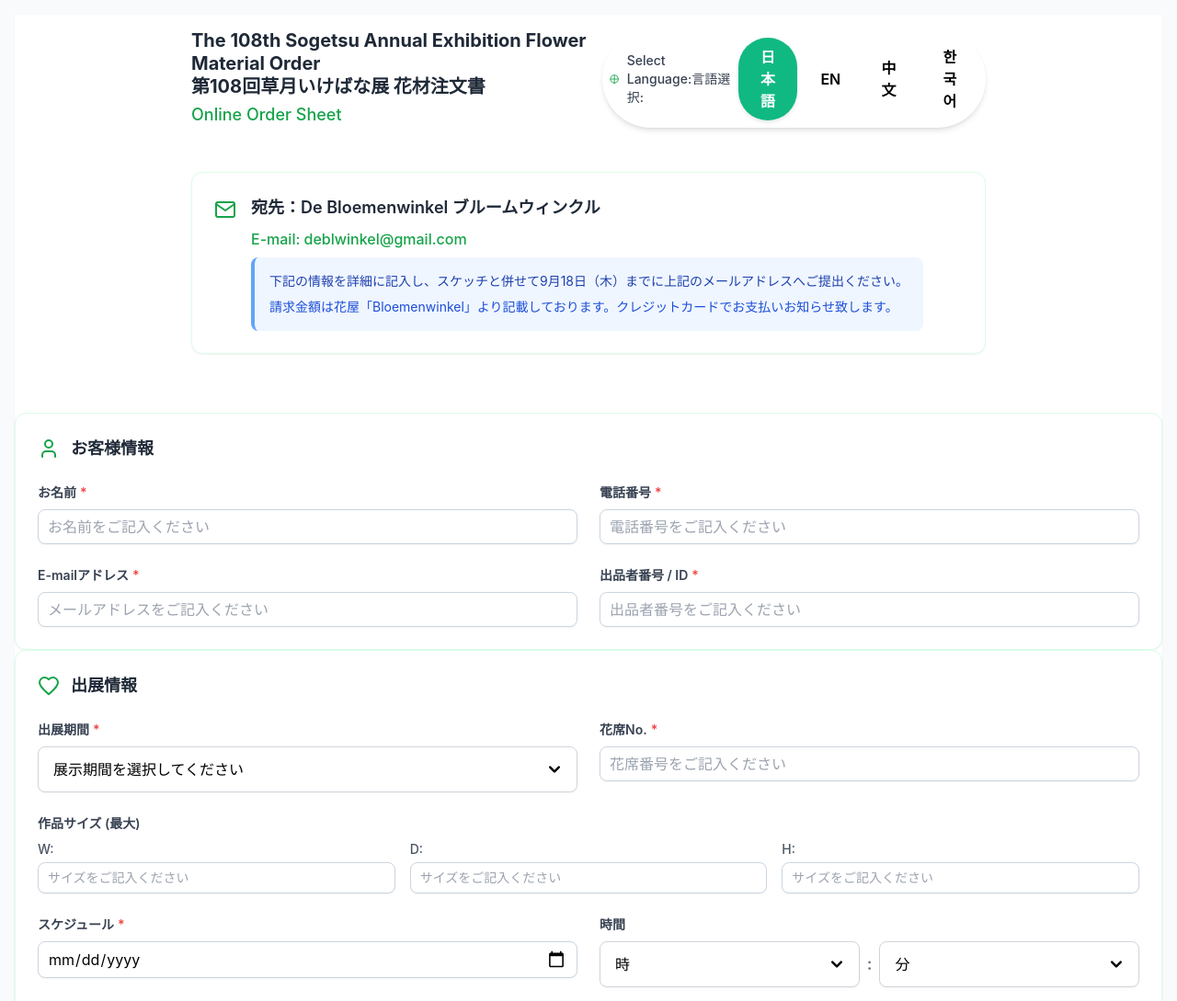
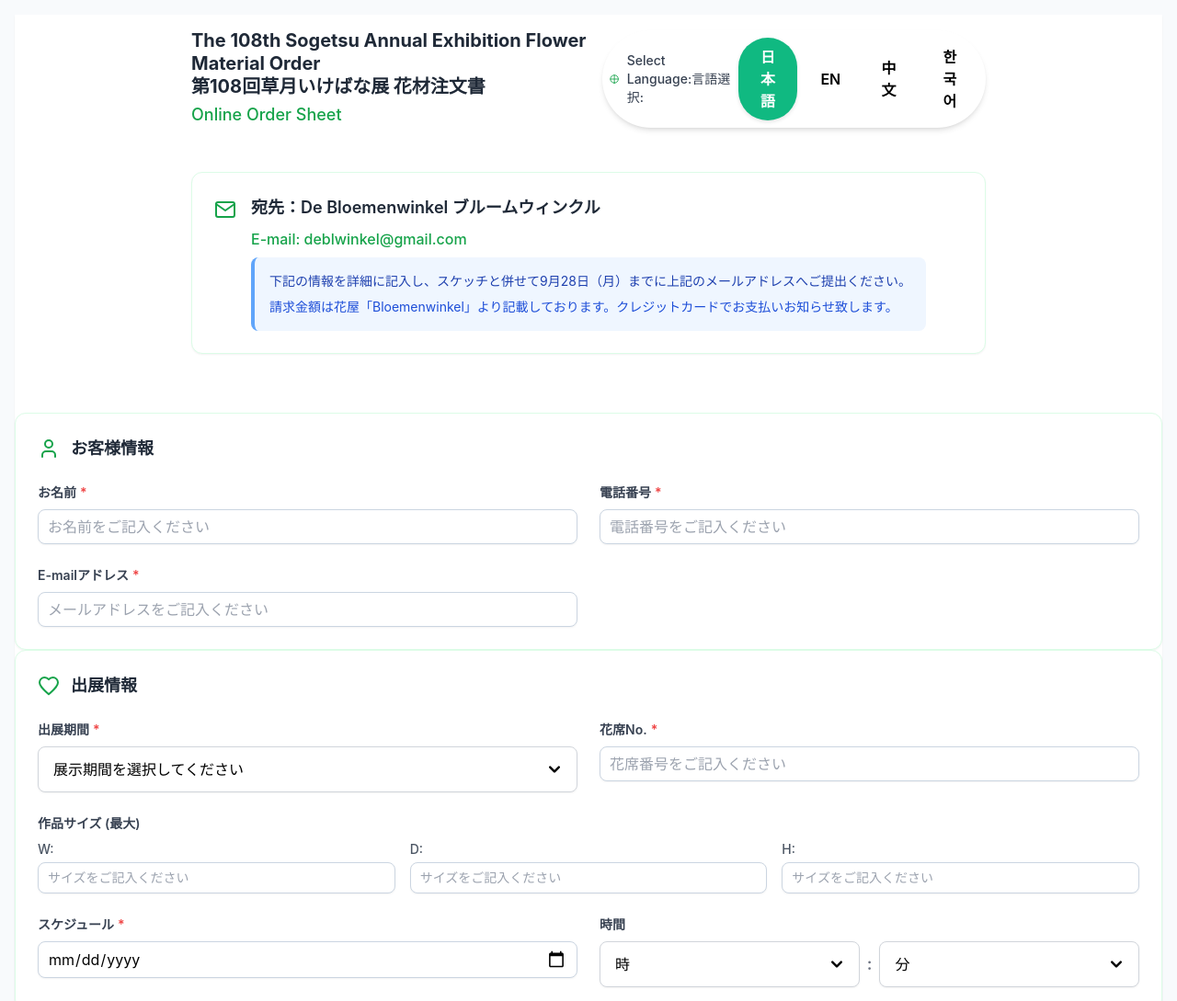
Before and after one commit to bloemism/flowerorderform, a plain HTML site: page index.html in a window 1280 px wide. Shown: the top 1089 px of the page at 92% size. Drawn offline with nearby package versions, Linux system fonts and the light colour scheme.

Commit message:
Remove exhibitor ID and extend the order deadline to September 28.
The form no longer collects exhibitor number, and the multilingual deadline now matches Monday, September 28.

Co-authored-by: Cursor <cursoragent@cursor.com>

```diff
--- a/index.html
+++ b/index.html
@@ -210,11 +210,6 @@
                         <div class="space-y-2">
                             <label id="emailLabel" class="block text-sm font-semibold required text-gray-700"></label>
                             <input type="email" id="email" class="w-full px-4 py-3 border border-gray-300 rounded-lg focus:ring-2 focus:ring-green-500 focus:border-green-500 transition-all" required name="email">
-                        </div>
-
-                        <div class="space-y-2">
-                            <label id="exhibitorNumberLabel" class="block text-sm font-semibold required text-gray-700"></label>
-                            <input type="text" id="exhibitorNumber" class="w-full px-4 py-3 border border-gray-300 rounded-lg focus:ring-2 focus:ring-green-500 focus:border-green-500 transition-all" required name="exhibitorNumber">
                         </div>
                     </div>
                 </div>
@@ -520,7 +515,7 @@
                 appSubtitle: "花材注文書",
                 contactTo: "宛先：De Bloemenwinkel ブルームウィンクル",
                 contactEmail: "E-mail: deblwinkel@gmail.com",
-                deadline: "下記の情報を詳細に記入し、スケッチと併せて9月18日（木）までに上記のメールアドレスへご提出ください。",
+                deadline: "下記の情報を詳細に記入し、スケッチと併せて9月28日（月）までに上記のメールアドレスへご提出ください。",
                 paymentInfo: "請求金額は花屋「Bloemenwinkel」より記載しております。クレジットカードでお支払いお知らせ致します。",
                 personalInfoSection: "お客様情報",
                 nameLabel: "お名前",
@@ -529,8 +524,6 @@
                 phonePlaceholder: "電話番号をご記入ください",
                 emailLabel: "E-mailアドレス",
                 emailPlaceholder: "メールアドレスをご記入ください",
-                exhibitorNumberLabel: "出品者番号 / ID",
-                exhibitorPlaceholder: "出品者番号をご記入ください",
                 exhibitionInfoSection: "出展情報",
                 exhibitionPeriodLabel: "出展期間",
                 periodPlaceholder: "展示期間を選択してください",
@@ -578,7 +571,7 @@
                 appSubtitle: "Flower Material Order Form",
                 contactTo: "To: De Bloemenwinkel Bloemenwinkel",
                 contactEmail: "E-mail: deblwinkel@gmail.com",
-                deadline: "Please fill in the following information in detail and submit it with your sketch to the above email address by Thursday, September 18th.",
+                deadline: "Please fill in the following information in detail and submit it with your sketch to the above email address by Monday, September 28th.",
                 paymentInfo: "The billing amount will be communicated to you by the florist \"Bloemenwinkel\". You will be notified about credit card payment.",
                 personalInfoSection: "Customer Information",
                 nameLabel: "Full Name",
@@ -587,8 +580,6 @@
                 phonePlaceholder: "Enter your phone number",
                 emailLabel: "E-mail Address",
                 emailPlaceholder: "Enter your email address",
-                exhibitorNumberLabel: "Exhibitor Number / ID",
-                exhibitorPlaceholder: "Enter your exhibitor number",
                 exhibitionInfoSection: "Exhibition Information",
                 exhibitionPeriodLabel: "Exhibition Period",
                 periodPlaceholder: "Select exhibition period",
@@ -636,7 +627,7 @@
                 appSubtitle: "花材订购表",
                 contactTo: "致：De Bloemenwinkel Bloemenwinkel",
                 contactEmail: "电子邮件: deblwinkel@gmail.com",
-                deadline: "请详细填写以下信息，并于9月18日（星期四）前连同草图提交至上述电子邮件地址。",
+                deadline: "请详细填写以下信息，并于9月28日（星期一）前连同草图提交至上述电子邮件地址。",
                 paymentInfo: "账单金额将由花店“Bloemenwinkel”通知您。您将收到信用卡支付通知。",
                 personalInfoSection: "客户信息",
                 nameLabel: "姓名",
@@ -645,8 +636,6 @@
                 phonePlaceholder: "请输入您的电话号码",
                 emailLabel: "电子邮件地址",
                 emailPlaceholder: "请输入您的电子邮件地址",
-                exhibitorNumberLabel: "参展商编号 / ID",
-                exhibitorPlaceholder: "请输入您的参展商编号",
                 exhibitionInfoSection: "展览信息",
                 exhibitionPeriodLabel: "展览期间",
                 periodPlaceholder: "请选择展览期间",
@@ -694,7 +683,7 @@
                 appSubtitle: "화재 주문서",
                 contactTo: "수신: De Bloemenwinkel 블룸윙클",
                 contactEmail: "이메일: deblwinkel@gmail.com",
-                deadline: "아래 정보를 자세히 기입하시고, 스케치와 함께 9월 18일(목)까지 위 이메일 주소로 제출해 주십시오。",
+                deadline: "아래 정보를 자세히 기입하시고, 스케치와 함께 9월 28일(월)까지 위 이메일 주소로 제출해 주십시오。",
                 paymentInfo: "청구 금액은 꽃집 \"블룸윙클\"에서 알려드립니다. 신용카드로 결제 안내를 받으실 것입니다。",
                 personalInfoSection: "고객 정보",
                 nameLabel: "이름",
@@ -703,8 +692,6 @@
                 phonePlaceholder: "전화번호를 기입해주세요",
                 emailLabel: "이메일 주소",
                 emailPlaceholder: "이메일 주소를 기입해주세요",
-                exhibitorNumberLabel: "출품자 번호 / ID",
-                exhibitorPlaceholder: "출품자 번호를 기입해주세요",
                 exhibitionInfoSection: "전시 정보",
                 exhibitionPeriodLabel: "전시 기간",
                 periodPlaceholder: "전시 기간을 선택해주세요",
@@ -772,8 +759,6 @@
             document.getElementById('phone').placeholder = t.phonePlaceholder;
             document.getElementById('emailLabel').innerHTML = `${t.emailLabel}<span class="text-red-500 ml-1">*</span>`;
             document.getElementById('email').placeholder = t.emailPlaceholder;
-            document.getElementById('exhibitorNumberLabel').innerHTML = `${t.exhibitorNumberLabel}<span class="text-red-500 ml-1">*</span>`;
-            document.getElementById('exhibitorNumber').placeholder = t.exhibitorPlaceholder;
 
             // 出展情報セクション
             document.getElementById('exhibitionInfoSection').textContent = t.exhibitionInfoSection;
@@ -843,7 +828,7 @@
 
         // フォームデータと画像プレビューの状態管理 (JavaScript)
         let formData = {
-            name: '', phone: '', email: '', exhibitorNumber: '',
+            name: '', phone: '', email: '',
             period: '', seatNumber: '',
             artworkSizeW: '', artworkSizeD: '', artworkSizeH: '',
             arrangementDate: '', arrangementTime: '',
@@ -921,7 +906,6 @@
             document.getElementById('name').addEventListener('input', (e) => handleInputChange('name', e.target.value));
             document.getElementById('phone').addEventListener('input', (e) => handleInputChange('phone', e.target.value));
             document.getElementById('email').addEventListener('input', (e) => handleInputChange('email', e.target.value));
-            document.getElementById('exhibitorNumber').addEventListener('input', (e) => handleInputChange('exhibitorNumber', e.target.value));
             document.getElementById('period').addEventListener('change', (e) => handleInputChange('period', e.target.value));
             document.getElementById('seatNumber').addEventListener('input', (e) => handleInputChange('seatNumber', e.target.value));
             document.getElementById('artworkSizeW').addEventListener('input', (e) => handleInputChange('artworkSizeW', e.target.value));
```
